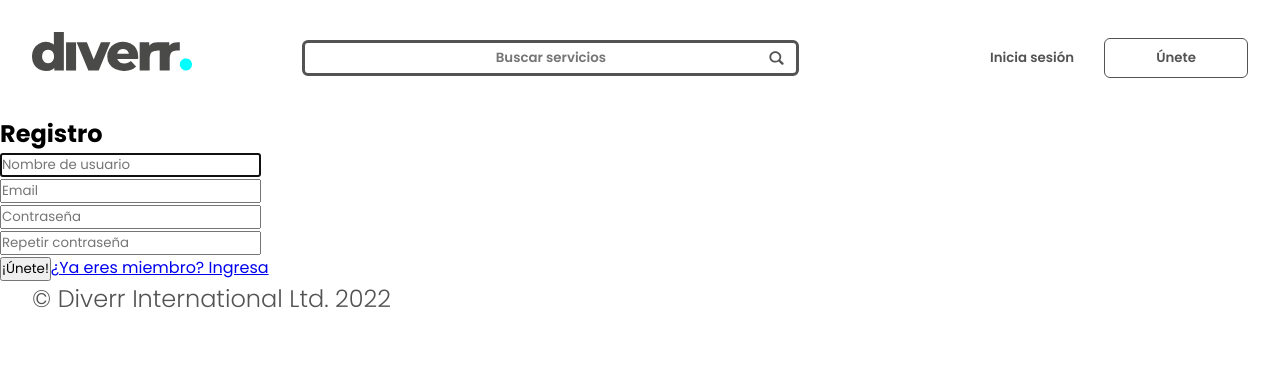
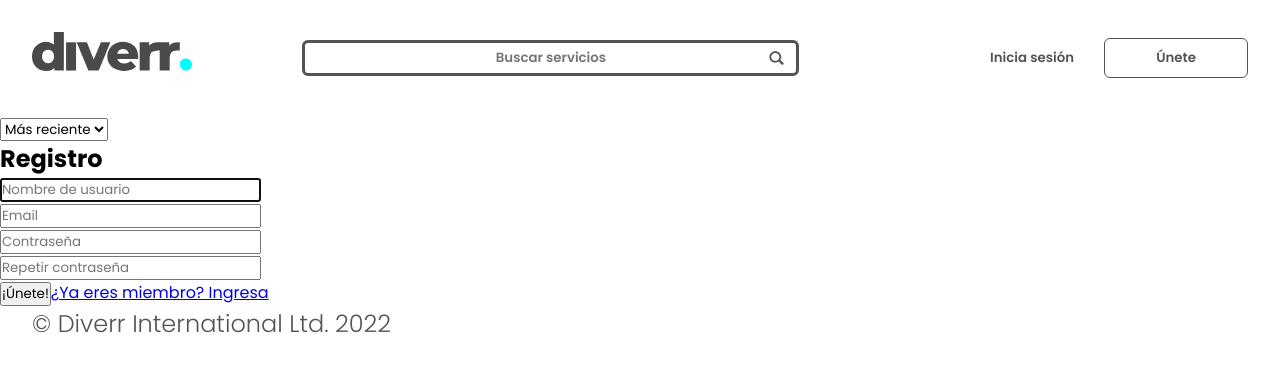
Before and after one commit to mjwhite10/diverr, a React (Create React App) app in the folder frontend/: page /register in a window 1280 px wide. Shown: the top 372 px of the page. Built offline with nearby package versions, Linux system fonts and the light colour scheme; no server answers.

Commit message:
Añadiendo funcionalidad de busqueda a la barra y boton de orden

```diff
--- a/frontend/src/App.jsx
+++ b/frontend/src/App.jsx
@@ -10,11 +10,13 @@ import DiverrPage from './pages/DiverrPage';
 import EditUserPage from './pages/EditUserPage';
 import MyDiverrsPage from './pages/MyDiverrsPage';
 import NewDiverrPage from './pages/NewDiverrPage';
+import OrderByMenu from './components/OrderByMenu';
 
 function App() {
   return (
     <main>
       <Header />
+      <OrderByMenu />
       <Routes>
         <Route path="/" element={<HomePage />} />
         <Route path="/login" element={<LoginPage />} />
--- a/frontend/src/components/DiverrCard.jsx
+++ b/frontend/src/components/DiverrCard.jsx
@@ -7,6 +7,8 @@ const DiverrCard = ({ diverr }) => {
       ></img>
       <p>{diverr.title}</p>
       <p>{diverr.category}</p>
+      <p>{new Date(diverr.createdAt).toLocaleString()}</p>
+      <p>{diverr.price}</p>
     </article>
   );
 };
--- a/frontend/src/components/OrderByMenu.jsx
+++ b/frontend/src/components/OrderByMenu.jsx
@@ -1,2 +1,51 @@
-const OrderByMenu = () => {};
+import { useContext, useState } from 'react';
+import { QueryContext } from '../context/QueryContext';
+
+const OrderByMenu = () => {
+  const { orderBy, queryDirection } = useContext(QueryContext);
+  const [value, setValue] = useState('createdDesc');
+  const handleSelect = (e) => {
+    setValue(e.target.value);
+    // e.preventDefault();
+
+    switch (e.target.value) {
+      case 'createdAsc':
+        orderBy('createdAt');
+        queryDirection('ASC');
+        break;
+      case 'createdDesc':
+        orderBy('createdAt');
+        queryDirection('DESC');
+        break;
+      case 'priceAsc':
+        orderBy('price');
+        queryDirection('ASC');
+        break;
+      case 'priceDesc':
+        orderBy('price');
+        queryDirection('DESC');
+        break;
+
+      default:
+        orderBy(e.target.value);
+        queryDirection('');
+        break;
+    }
+  };
+  return (
+    <select
+      name="order-list"
+      id="order-list"
+      onChange={handleSelect}
+      value={value}
+    >
+      <option value="createdDesc">Más reciente</option>
+      <option value="createdAsc">Más antiguo</option>
+      <option value="category">Categoria</option>
+      <option value="title">Titulo</option>
+      <option value="priceAsc">Más barato</option>
+      <option value="priceDesc">Más caro</option>
+    </select>
+  );
+};
 export default OrderByMenu;
--- a/frontend/src/components/SearchBar.jsx
+++ b/frontend/src/components/SearchBar.jsx
@@ -1,4 +1,4 @@
-import { useContext, useEffect, useState } from 'react';
+import { useContext, useState } from 'react';
 import { QueryContext } from '../context/QueryContext';
 
 const SearchBar = ({ location }) => {
--- a/frontend/src/context/QueryContext.jsx
+++ b/frontend/src/context/QueryContext.jsx
@@ -20,6 +20,7 @@ const QueryContextProviderComponent = ({ children }) => {
         queryParam += direction ? `${direction}` : '';
         if (queryParam !== '') {
           queryParam = '?' + queryParam;
+          queryParam = queryParam.slice(0, -1);
         }
         const data = await getAllDiverrsService(queryParam);
         setResult(data);
@@ -33,13 +34,13 @@ const QueryContextProviderComponent = ({ children }) => {
   }, [search, order, direction]);
 
   const searchText = (text) => {
-    text ? setSearch(`search=${text}`) : setSearch('');
+    text ? setSearch(`search=${text}&`) : setSearch('');
   };
   const orderBy = (order) => {
-    order ? setOrder(`order=${order}`) : setOrder('');
+    order ? setOrder(`order=${order}&`) : setOrder('');
   };
   const queryDirection = (direction) => {
-    direction ? setDirection(`direction=${direction}`) : setDirection('');
+    direction ? setDirection(`direction=${direction}&`) : setDirection('');
   };
   return (
     <QueryContext.Provider
--- a/frontend/src/pages/HomePage.jsx
+++ b/frontend/src/pages/HomePage.jsx
@@ -1,8 +1,8 @@
 import ErrorMessage from '../components/ErrorMessage';
 import DiverrsList from '../components/DiverrsList';
-import useDiverrs from '../hooks/useDiverr';
 import { useContext } from 'react';
 import { QueryContext } from '../context/QueryContext';
+import OrderByMenu from '../components/OrderByMenu';
 
 const HomePage = () => {
   const { result, error, loading } = useContext(QueryContext);
```
Also changed, not shown: 2 other files (tests, documents, lock files or other folders).
